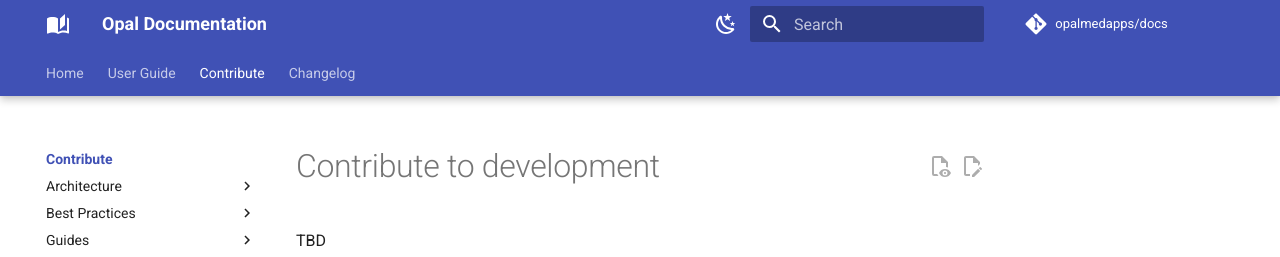
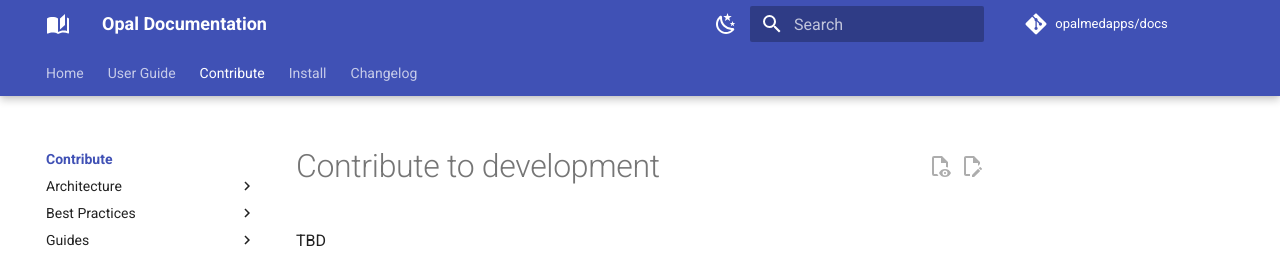
Before and after one commit to opalmedapps/docs, an MkDocs documentation site: the page built from docs/development/index.md, in a window 1280 px wide. Shown: the top 257 px of the page. Built offline with MkDocs 1.6.1 and Material for MkDocs 9.7.7, drawn with Linux system fonts in a browser that asks for light colours; plug-ins that fetch from the network failed and are left out; comment, search, counter and statistics services are not loaded.

Commit message:
Merge remote-tracking branch 'origin/main' into proof-links
(cherry picked from commit 6d3cd0e53fa54efc7f908543ba5f882651236fc4)

Co-authored-by: Matthias Schoettle <git@mattsch.com>

```diff
--- a/mkdocs.yml
+++ b/mkdocs.yml
@@ -38,6 +38,8 @@ nav:
           - App: development/guides/testing/app.md
       - Sequence Diagrams: development/guides/sequence_diagrams.md
       - Generate Self Signed Certificates: development/guides/self_signed_certificates.md
+  - Install:
+    - install/index.md
   - Changelog: changelog.md
 
 # Configuration
```
